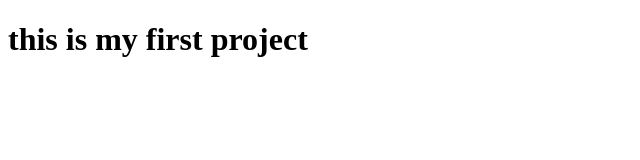
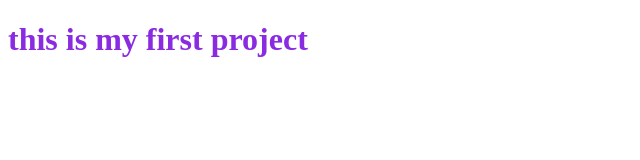
Before and after one commit to suganyapj/shopping, a plain HTML site: page index.html in a window 1280 px wide. Shown: the whole page, without its empty margins (0-640 px from the left). Drawn offline with Linux system fonts and the light colour scheme.

Commit message:
css modified and link with html

```diff
--- a/index.html
+++ b/index.html
@@ -3,6 +3,7 @@
 <head>
     <meta charset="UTF-8">
     <meta name="viewport" content="width=device-width, initial-scale=1.0">
+    <link rel="stylesheet" href="style.css">
     <title>Document</title>
 </head>
 <body>
--- a/style.css
+++ b/style.css
@@ -1 +1,2 @@
-h1{backgroundColor:'yellow'}
+h1{
+color:blueviolet}
```
